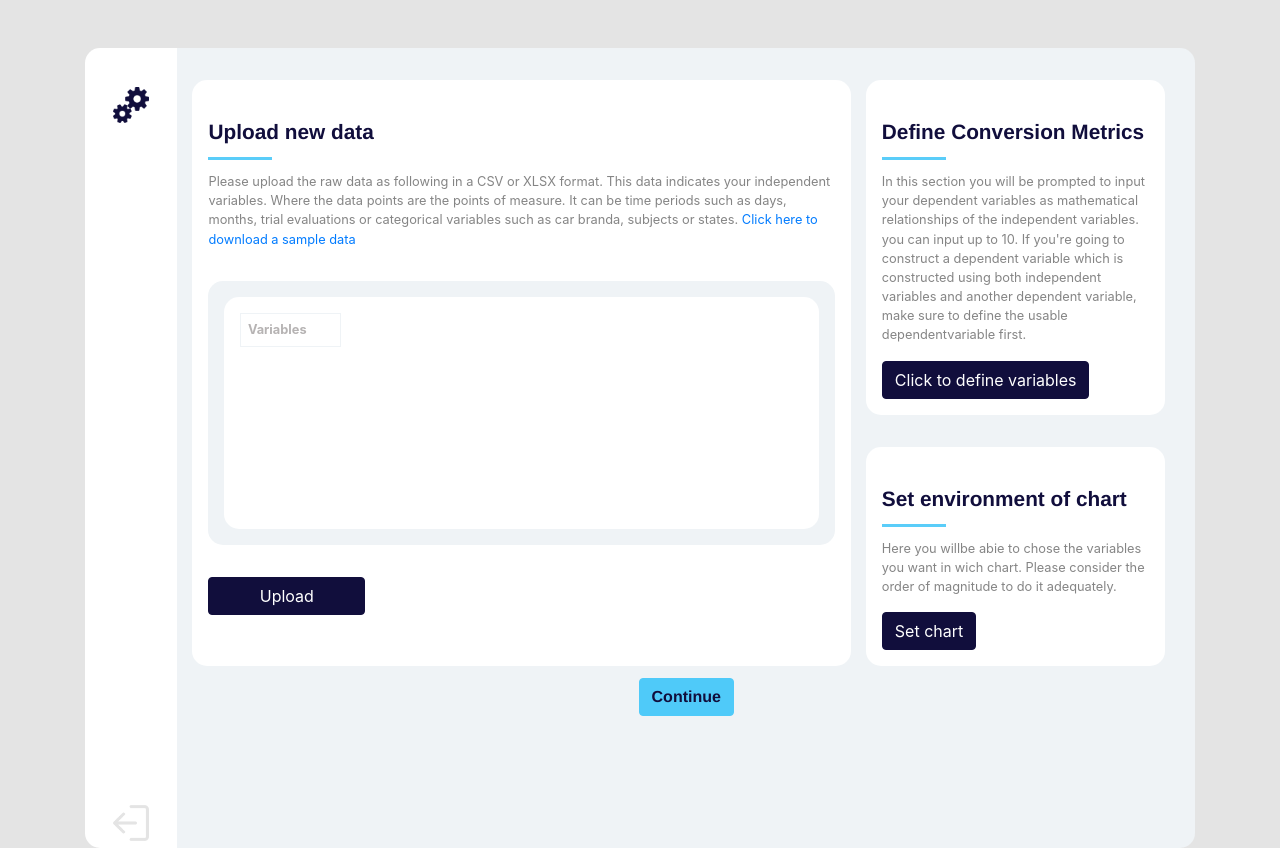
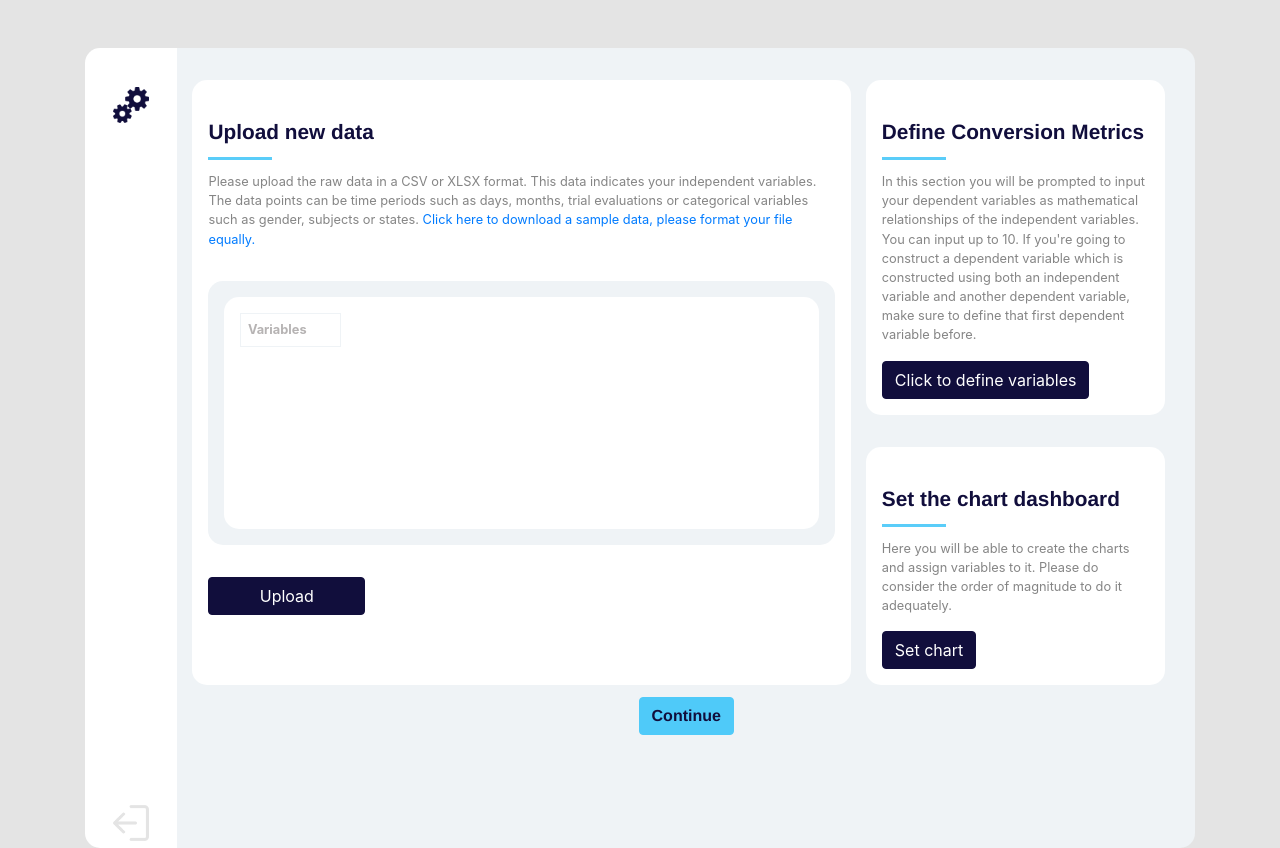
Before and after one commit to trascenderglobal/chart-simulation, a Django app: page /api/upload_new_data/ in a window 1280 px wide. Run offline with Django 3.2, Linux system fonts and the light colour scheme; some libraries are stand-ins or nearby versions.

Commit message:
latest changes and deployment to Heroku

```diff
--- a/users/templates/users/upload_new_data.html
+++ b/users/templates/users/upload_new_data.html
@@ -37,7 +37,7 @@
             <div class="col-8 upload-data">
                 <h5 class="card-title-upload-data">Upload new data</h5>
                 <div class="div-color-upload-data"></div>
-                <p class="p-upload-data">Please upload the raw data as following in a CSV or XLSX format. This data indicates your independent variables. Where the data points are the points of measure. It can be time periods such as days, months, trial evaluations or categorical variables such as car branda, subjects or states.<a href="{% static "documents/test.xlsx" %}" download="Reporte2Mayo2010"> Click here to download a sample data
+                <p class="p-upload-data">Please upload the raw data in a CSV or XLSX format. This data indicates your independent variables. The data points can be time periods such as days, months, trial evaluations or categorical variables such as gender, subjects or states.<a href="{% static "documents/test.xlsx" %}" download="Reporte2Mayo2010"> Click here to download a sample data, please format your file equally.
 </a></p>
                 <div class="table-upload table-responsive" id="table-upload">
                 </div>
@@ -47,13 +47,13 @@
                     <div class="dependent-variables">
                         <h5 class="card-title-upload-data">Define Conversion Metrics</h5>
                         <div class="div-color-upload-data"></div>
-                        <p class="p-upload-data">In this section you will be prompted to input your dependent variables as mathematical relationships of the independent variables. you can input up to 10. If you're going to construct a dependent variable which is constructed using both independent variables and another dependent variable, make sure to define the usable dependentvariable first.</p>
+                        <p class="p-upload-data">In this section you will be prompted to input your dependent variables as mathematical relationships of the independent variables. You can input up to 10. If you're going to construct a dependent variable which is constructed using both an independent variable and another dependent variable, make sure to define that first dependent variable before. </p>
                         <div class="card-button-dependent-variable"><a type="button" class="btn btn-primary buttondependent-variable" href="{% url "dependent_variable" %}">Click to define variables</a></div>
                     </div>
                     <div class="dependent-variables">
-                        <h5 class="card-title-upload-data">Set environment of chart</h5>
+                        <h5 class="card-title-upload-data">Set the chart dashboard</h5>
                         <div class="div-color-upload-data"></div>
-                        <p class="p-upload-data">Here you willbe abie to chose the variables you want in wich chart. Please consider the order of magnitude to do it adequately.</p>
+                        <p class="p-upload-data">Here you will be able to create the charts and assign variables to it. Please do consider the order of magnitude to do it adequately.</p>
                         <div class="card-button-dependent-variable"><a type="button" class="btn btn-primary buttondependent-variable" href="{% url "set_chart" %}" >Set chart</a></div>
                     </div>
             </div>
```
